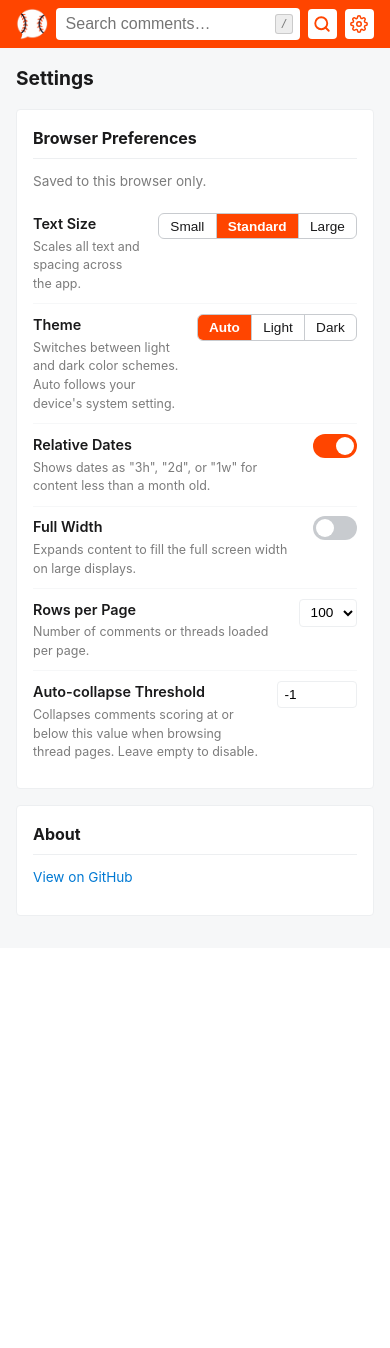
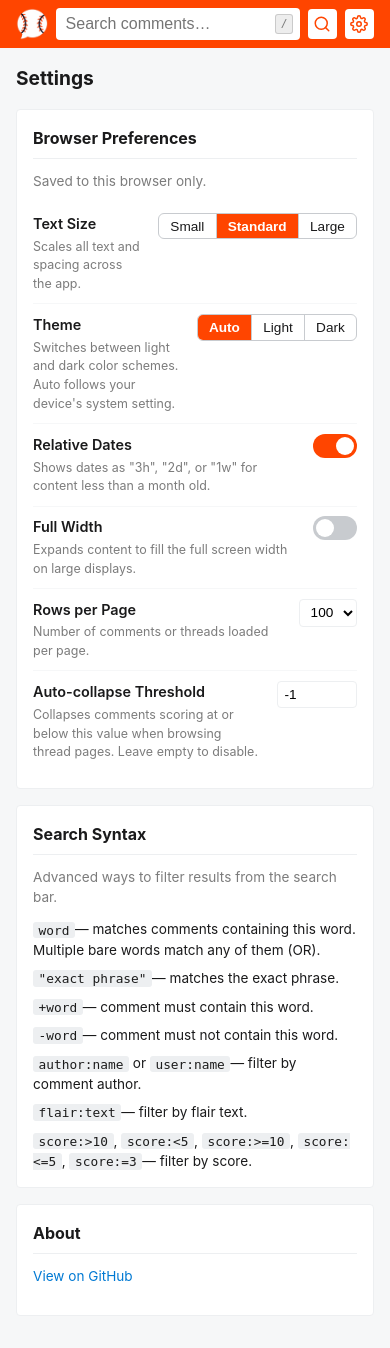
Before and after one commit to wazam/r-fantasybaseball-indexer, a FastAPI app: page /settings in a window 390 px wide. Before the commit the page ends 916 px from the top, so only its background shows below. Run offline with FastAPI, Linux system fonts and the light colour scheme; parts of the project's set-up code (start-up, migrations or seed data) failed here and were passed over.

Commit message:
Add Search Syntax help section, remove search bar tooltip
Adds a "Search Syntax" section to the Settings page documenting the
bare-word, exact-phrase, +/-, author/user/flair, and score: filters,
replacing the removed hover-tooltip on the search bar (which was
easy to miss and unreadable on mobile). Also fixes the search icon's
stroke-width to match the other header icons for visual consistency.

```diff
--- a/app/static/style.css
+++ b/app/static/style.css
@@ -584,6 +584,23 @@ html.dark .context-match { background: rgba(255,69,0,0.08); }
 
 .settings-note { font-size: 0.85rem; color: #7c7c7c; margin-bottom: 0.75rem; }
 
+.search-help-list {
+  list-style: none;
+  display: flex;
+  flex-direction: column;
+  gap: 0.5rem;
+  font-size: 0.85rem;
+  color: #1a1a1b;
+}
+
+.search-help-list code {
+  background: #edeff1;
+  color: #1c1c1c;
+  padding: 0.05rem 0.35rem;
+  border-radius: 3px;
+  font-size: 0.8rem;
+}
+
 .settings-pref {
   display: flex;
   align-items: flex-start;
@@ -938,6 +955,8 @@ html.dark .result-count,
 html.dark .settings-note,
 html.dark .pref-note,
 html.dark .settings-empty { color: #818384; }
+html.dark .search-help-list { color: #d7dadc; }
+html.dark .search-help-list code { background: #272729; color: #d7dadc; }
 html.dark .page-nav { background: #272729; border-color: #343536; color: #d7dadc; }
 html.dark .page-nav.disabled { background: #1a1a1b; color: #474748; }
 html.dark .page-nav:hover:not(.disabled) { background: #343536; }
--- a/app/web/templates/layout.html
+++ b/app/web/templates/layout.html
@@ -29,11 +29,11 @@
       </a>
       <form class="search-form" action="/search" method="get">
         <div class="search-input-wrap">
-          <input type="search" name="q" placeholder="Search comments…" value="{{ request.query_params.get('q', '') }}" id="search-input" title="word word = either word matches. &quot;exact phrase&quot; = literal match. +word = must include. -word = must exclude. author:name, flair:text, score:>10">
+          <input type="search" name="q" placeholder="Search comments…" value="{{ request.query_params.get('q', '') }}" id="search-input">
           <kbd class="search-shortcut">/</kbd>
         </div>
         <button type="submit" class="icon-btn" aria-label="Search">
-          <svg xmlns="http://www.w3.org/2000/svg" width="18" height="18" viewBox="0 0 24 24" fill="none" stroke="currentColor" stroke-width="2.5" stroke-linecap="round" stroke-linejoin="round">
+          <svg xmlns="http://www.w3.org/2000/svg" width="18" height="18" viewBox="0 0 24 24" fill="none" stroke="currentColor" stroke-width="2" stroke-linecap="round" stroke-linejoin="round">
             <circle cx="11" cy="11" r="8"/><line x1="21" y1="21" x2="16.65" y2="16.65"/>
           </svg>
         </button>
--- a/app/web/templates/settings.html
+++ b/app/web/templates/settings.html
@@ -78,6 +78,20 @@
   </div>
 
   <div class="settings-section">
+    <h2 class="settings-heading">Search Syntax</h2>
+    <p class="settings-note">Advanced ways to filter results from the search bar.</p>
+    <ul class="search-help-list">
+      <li><code>word</code>— matches comments containing this word. Multiple bare words match any of them (OR).</li>
+      <li><code>"exact phrase"</code>— matches the exact phrase.</li>
+      <li><code>+word</code>— comment must contain this word.</li>
+      <li><code>-word</code>— comment must not contain this word.</li>
+      <li><code>author:name</code> or <code>user:name</code>— filter by comment author.</li>
+      <li><code>flair:text</code>— filter by flair text.</li>
+      <li><code>score:&gt;10</code>, <code>score:&lt;5</code>, <code>score:&gt;=10</code>, <code>score:&lt;=5</code>, <code>score:=3</code>— filter by score.</li>
+    </ul>
+  </div>
+
+  <div class="settings-section">
     <h2 class="settings-heading">About</h2>
     <p class="settings-note"><a href="https://github.com/wazam/r-fantasybaseball-indexer" target="_blank" rel="noopener">View on GitHub</a></p>
   </div>
```
